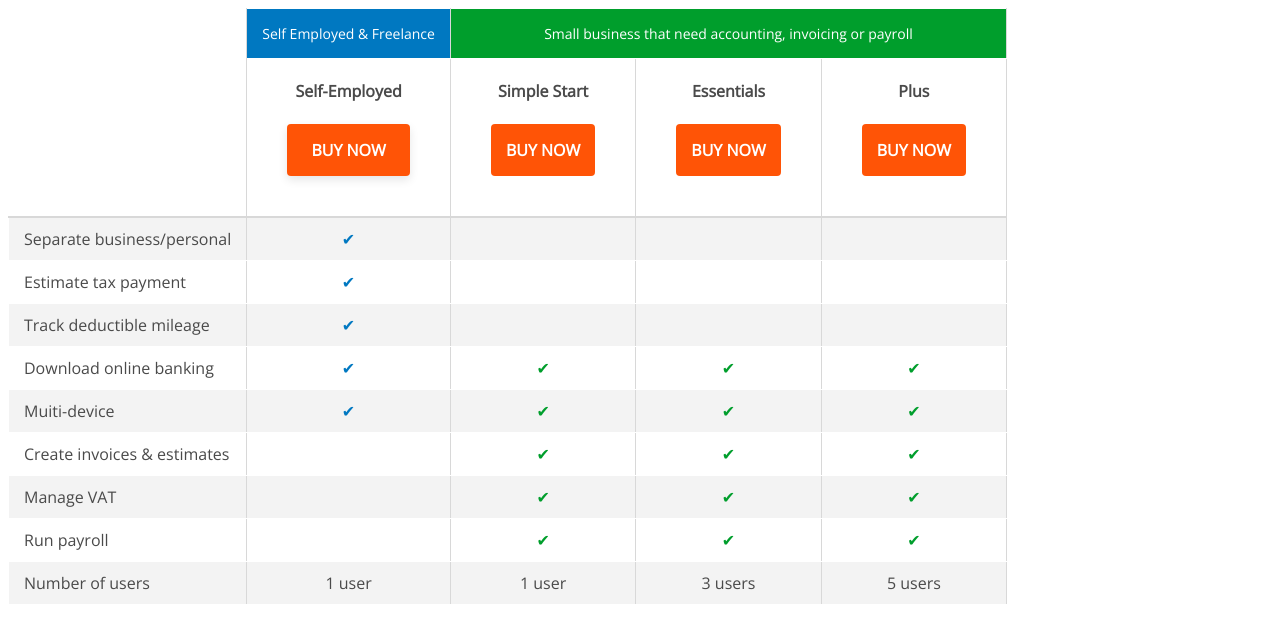
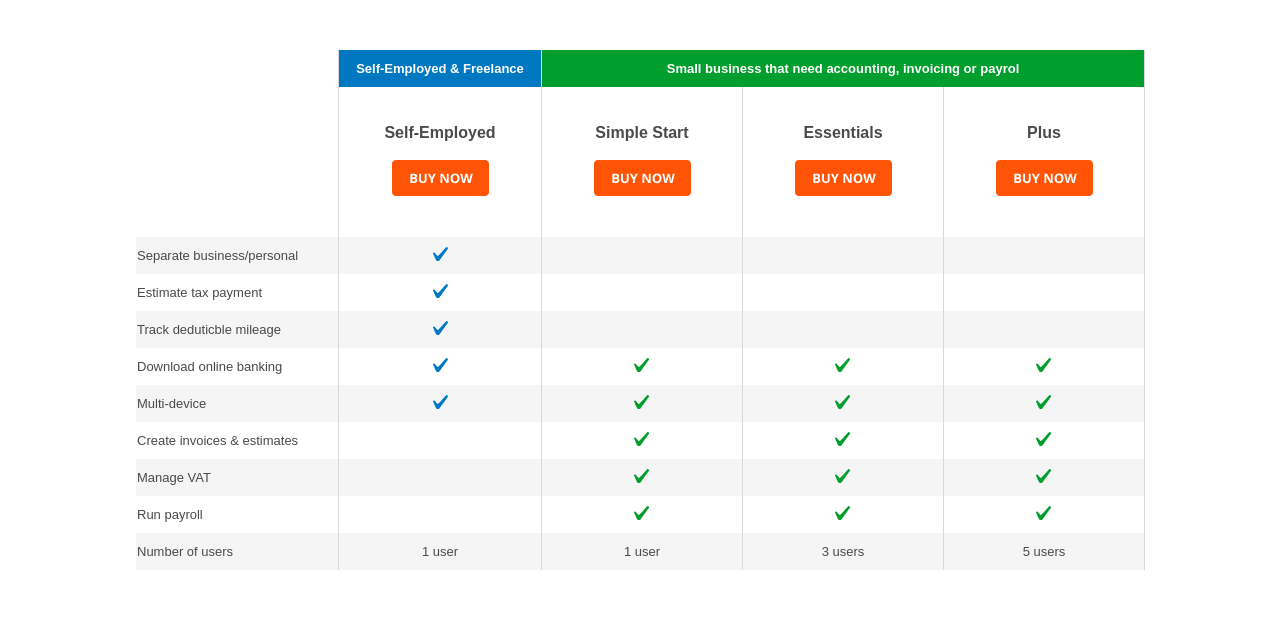
Before and after one commit to FeSanto/tabela, a plain HTML site: page index.html in a window 1280 px wide. Drawn offline with nearby package versions, Linux system fonts and the light colour scheme.

Commit message:
ajustes finais

```diff
--- a/css/style.css
+++ b/css/style.css
@@ -1,96 +1,60 @@
-/* GERAL */
-*{
-    box-sizing: border-box;
-}
+table,th,tr,td{
+    border-right: 1px solid #D8D8D8;
+    border-left: 1px solid #D8D8D8;
+    font-family: Arial, Helvetica, sans-serif;
 
-body{
-    font-family: 'Open Sans', Arial, Helvetica, sans-serif;
-}
-
-a{
-    text-decoration: none;
-}
-
-table, tr, td, th{
-    border:1px solid white;
 }
 
 table{
     border-collapse: collapse;
+    margin: 0 auto;
+    margin-top: 50px;
 }
 
-/* THEAD */
-.tabela-cabecalho th{
-    border-right: 1px solid #d8d8d8;
+th{
+    color: #4A4A4A;
 }
 
-.tabela-cabecalho__categoria th{
-    color: white;
-    font-size: 14px;
-    font-weight: lighter;
-    padding: 15px;
+tr{
+    width: 187px;
+    height: 37px;
 }
 
-.tabela-cabecalho__categoria_azul{
-    background-color: #0078c1;
+td{
+    text-align: center;
+    font-size: 13px;
+    color: #4A4A4A;
 }
 
-.tabela-cabecalho__categoria_verde{
-    background-color: #009E2C;
+tbody tr:nth-child(odd){
+    background-color: #F5F5F5;
 }
 
-.tabela-cabecalho__preco th{
-    color: #4A4A4A;
-    padding: 0 40px 40px 40px;
+.azul{
+    background-color: #0078C1;
+    color: #ffffff;
+    font-size: 13px;
+    width: 200px;
 }
 
-/* BOTÕES */
-.tabela-cabecalho__btn{
-    display: block;
-    background-color: #ff5406;
-    padding: 15px;
-    border-radius: 4px;
-    color: white;
-    text-transform: uppercase;
-    transition: all 5s;
+.verde{
+    background-color: #009E2C;
+    color: #ffffff;
+    font-size: 13px;
+    width: 600px;
 }
 
-.tabela-cabecalho__btn:hover{
-    box-shadow: 0 20px 15px rgba(0,0,0,.15);
-    transform: translateY(50px) rotate(360deg);
+.titulos{
+    font-size: 16px;
+    height: 150px;
 }
 
-.btn_sombra{
-    box-shadow: 0 4px 10px rgba(0,0,0,.1);
+tr>td:first-child{
+    text-align: left;
+    width: 200px;
+    border-left-color: #ffffff;
 }
 
-/* TBODY */
-.tabela-corpo{
-    border-top: 2px solid #d8d8d8;
+tr>th:first-child{
+    border-left-color: #ffffff;
 }
-
-.tabela-corpo td{
-    border-right: 1px solid #d8d8d8;
-}
-
-.tabela-corpo td{
-    text-align: center;
-    color: #4A4A4A;
-    padding: 10px 15px;
-}
-
-.tabela-corpo tr td:first-child{
-    text-align: left;
-}
-
-.tabela-corpo tr:nth-child(odd){
-    background-color: #f3f3f3;
-}
-
-td.check_azul{
-    color:#0078c1;
-}
-
-td.check_verde{
-    color: #009E2C;
-}
--- a/css/style5.css
+++ /dev/null
@@ -1,59 +0,0 @@
-table,th,tr,td{
-    border-right: 1px solid #D8D8D8;
-    border-left: 1px solid #D8D8D8;
-    font-family: Arial, Helvetica, sans-serif;
-
-}
-
-table{
-    border-collapse: collapse;
-    margin: 0 auto;
-}
-
-th{
-    color: #4A4A4A;
-}
-
-tr{
-    width: 187px;
-    height: 37px;
-}
-
-td{
-    text-align: center;
-    font-size: 13px;
-    color: #4A4A4A;
-}
-
-tbody tr:nth-child(odd){
-    background-color: #F5F5F5;
-}
-
-.azul{
-    background-color: #0078C1;
-    color: #ffffff;
-    font-size: 13px;
-    width: 200px;
-}
-
-.verde{
-    background-color: #009E2C;
-    color: #ffffff;
-    font-size: 13px;
-    width: 600px;
-}
-
-.titulos{
-    font-size: 16px;
-    height: 150px;
-}
-
-tr>td:first-child{
-    text-align: left;
-    width: 200px;
-    border-left-color: #ffffff;
-}
-
-tr>th:first-child{
-    border-left-color: #ffffff;
-}
--- a/index.html
+++ b/index.html
@@ -1,51 +1,38 @@
 <!DOCTYPE html>
+
 <html>
 
     <head>
-    <meta charset="utf-8">
+        <meta charset="urf-8">
         <title>Tabelas</title>
-    <link href="css/style.css" rel="stylesheet">
-    <link href="https://fonts.googleapis.com/css?family=Open+Sans" rel="stylesheet">
+        <link rel="stylesheet" href="css/style.css">
     </head>
 
     <body>
 
         <table>
 
-        <thead class="tabela-cabecalho">
+            <thead>
+                <tr>
+                    <th></th>
+                    <th class="azul">Self-Employed & Freelance</th>
+                    <th colspan="3" class="verde">Small business that need accounting, invoicing or payrol</th>
 
-        <tr class="tabela-cabecalho__categoria">
-            <th rowspan="2"></th>
-            <th class="tabela-cabecalho__categoria_azul">Self Employed & Freelance</th>
-            <th colspan="3" class="tabela-cabecalho__categoria_verde">Small business that need accounting, invoicing or payroll</th>
                 </tr>
 
-        <tr class="tabela-cabecalho__preco">
-            <th>
-                <h4>Self-Employed</h4>
-                <a href="#" class="tabela-cabecalho__btn btn_sombra">Buy Now</a>
-            </th>
-            <th>
-                <h4>Simple Start</h4>
-                <a href="#" class="tabela-cabecalho__btn">Buy Now</a>
-            </th>
-            <th>
-                <h4>Essentials</h4>
-                <a href="#" class="tabela-cabecalho__btn">Buy Now</a>
-            </th>
-            <th>
-                <h4>Plus</h4>
-                <a href="#" class="tabela-cabecalho__btn">Buy Now</a>
-            </th>
+                <tr class="titulos">
+                    <th></th>
+                    <th>Self-Employed<br><br><img src="img/buy.png"></th>
+                    <th>Simple Start<br><br><img src="img/buy.png"></th>
+                    <th>Essentials<br><br><img src="img/buy.png"></th>
+                    <th>Plus<br><br><img src="img/buy.png"></th>
                 </tr>
-
             </thead>
 
-        <tbody class="tabela-corpo">
-
+            <tbody>
                 <tr>
                     <td>Separate business/personal</td>
-            <td class="check_azul">✔</td>
+                    <td><img src="img/ta.png"></td>
                     <td></td>
                     <td></td>
                     <td></td>
@@ -53,15 +40,15 @@
 
                 <tr>
                     <td>Estimate tax payment</td>
-            <td class="check_azul">✔</td>
+                    <td><img src="img/ta.png"></td>
                     <td></td>
                     <td></td>
                     <td></td>
                 </tr>
 
                 <tr>
-            <td>Track deductible mileage</td>
-            <td class="check_azul">✔</td>
+                    <td>Track deduticble mileage</td>
+                    <td><img src="img/ta.png"></td>
                     <td></td>
                     <td></td>
                     <td></td>
@@ -69,42 +56,42 @@
 
                 <tr>
                     <td>Download online banking</td>
-            <td class="check_azul">✔</td>
-            <td class="check_verde">✔</td>
-            <td class="check_verde">✔</td>
-            <td class="check_verde">✔</td>
+                    <td><img src="img/ta.png"></td>
+                    <td><img src="img/tv.png"></td>
+                    <td><img src="img/tv.png"></td>
+                    <td><img src="img/tv.png"></td>
                 </tr>
 
                 <tr>
-            <td>Muiti-device</td>
-            <td class="check_azul">✔</td>
-            <td class="check_verde">✔</td>
-            <td class="check_verde">✔</td>
-            <td class="check_verde">✔</td>
+                    <td>Multi-device</td>
+                    <td><img src="img/ta.png"></td>
+                    <td><img src="img/tv.png"></td>
+                    <td><img src="img/tv.png"></td>
+                    <td><img src="img/tv.png"></td>
                 </tr>
 
                 <tr>
                     <td>Create invoices & estimates</td>
                     <td></td>
-            <td class="check_verde">✔</td>
-            <td class="check_verde">✔</td>
-            <td class="check_verde">✔</td>
+                    <td><img src="img/tv.png"></td>
+                    <td><img src="img/tv.png"></td>
+                    <td><img src="img/tv.png"></td>
                 </tr>
 
                 <tr>
                     <td>Manage VAT</td>
                     <td></td>
-            <td class="check_verde">✔</td>
-            <td class="check_verde">✔</td>
-            <td class="check_verde">✔</td>
+                    <td><img src="img/tv.png"></td>
+                    <td><img src="img/tv.png"></td>
+                    <td><img src="img/tv.png"></td>
                 </tr>
 
                 <tr>
                     <td>Run payroll</td>
                     <td></td>
-            <td class="check_verde">✔</td>
-            <td class="check_verde">✔</td>
-            <td class="check_verde">✔</td>
+                    <td><img src="img/tv.png"></td>
+                    <td><img src="img/tv.png"></td>
+                    <td><img src="img/tv.png"></td>
                 </tr>
 
                 <tr>
@@ -121,6 +108,4 @@
 
     </body>
 
-<footer></footer>
-
 </html>
```
Also changed, not shown: tabela_index.html (deleted, +0 -111 lines). Lines whose indentation alone changed are shown as unchanged.
